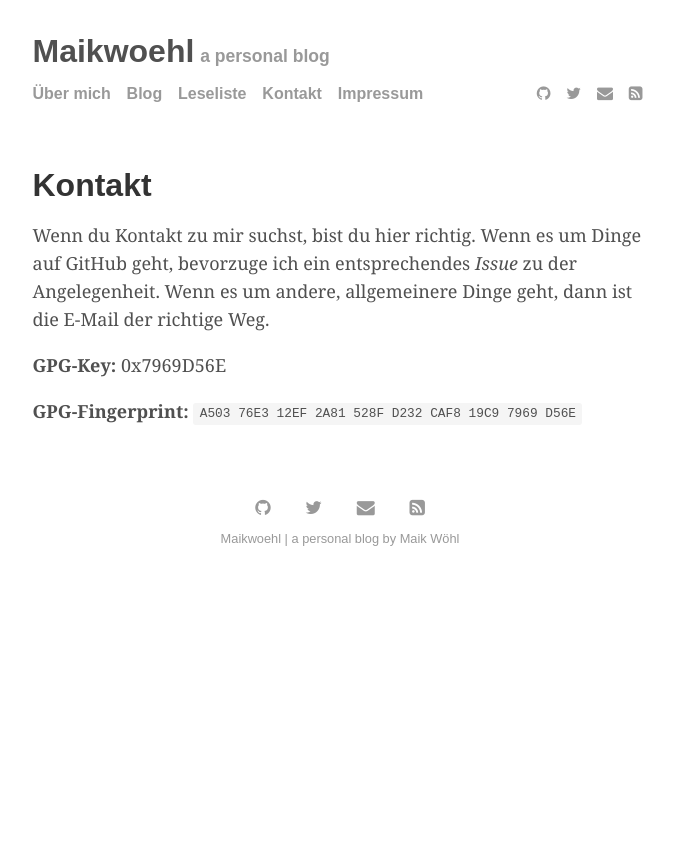
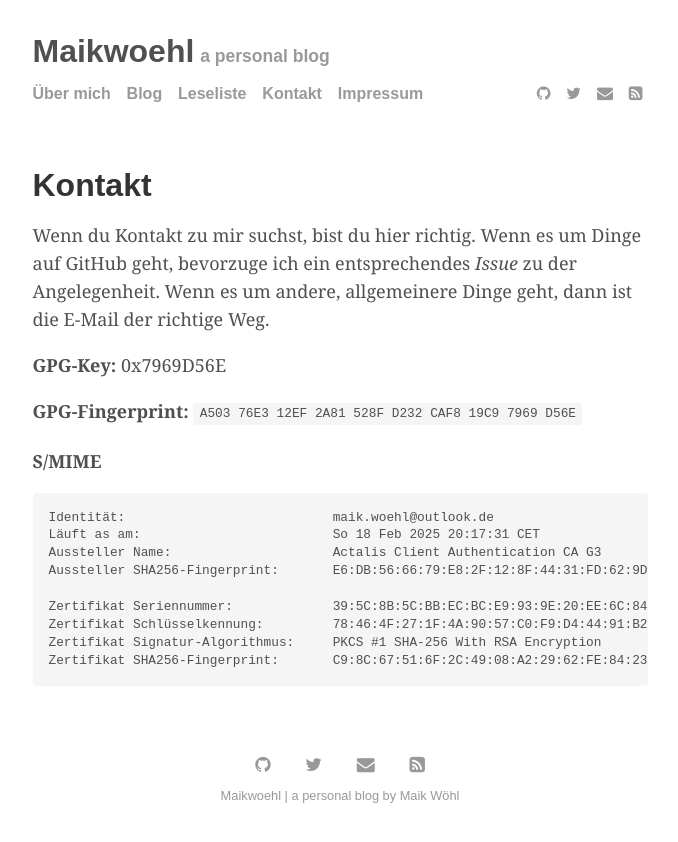
Before and after one commit to maikwoehl/maikwoehl.github.io, a Jekyll site: the page built from menu/contact.md, in a window 1280 px wide. Shown: the top 842 px of the page, without its empty margins (300-978 px from the left). Built offline with Jekyll 4.4.1, drawn with Linux system fonts in a browser that asks for light colours; some web fonts are replaced.

Commit message:
Add s/mime section

````diff
--- a/menu/contact.md
+++ b/menu/contact.md
@@ -11,3 +11,17 @@
 **GPG-Key:** 0x7969D56E
 
 **GPG-Fingerprint:** `A503 76E3 12EF 2A81 528F D232 CAF8 19C9 7969 D56E`
+
+**S/MIME**
+
+```
+Identität:                           maik.woehl@outlook.de
+Läuft as am:                         So 18 Feb 2025 20:17:31 CET
+Aussteller Name:                     Actalis Client Authentication CA G3
+Aussteller SHA256-Fingerprint:       E6:DB:56:66:79:E8:2F:12:8F:44:31:FD:62:9D:47:B4:69:86:F6:97:E2:B4:4C:17:C5:C7:79:AD:97:D4:AC:68
+
+Zertifikat Seriennummer:             39:5C:8B:5C:BB:EC:BC:E9:93:9E:20:EE:6C:84:2B:F8
+Zertifikat Schlüsselkennung:         78:46:4F:27:1F:4A:90:57:C0:F9:D4:44:91:B2:22:B8:C2:9E:FC:47
+Zertifikat Signatur-Algorithmus:     PKCS #1 SHA-256 With RSA Encryption
+Zertifikat SHA256-Fingerprint:       C9:8C:67:51:6F:2C:49:08:A2:29:62:FE:84:23:1E:9B:25:23:EA:92:30:64:1A:EB:75:E6:4C:7F:8D:F6:A7:7C
+```
````
